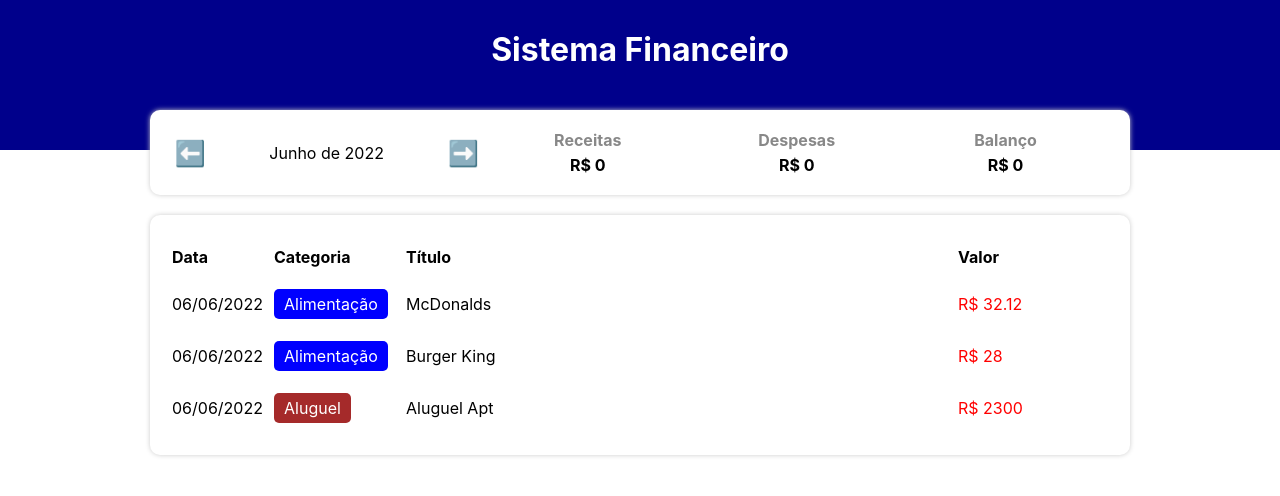
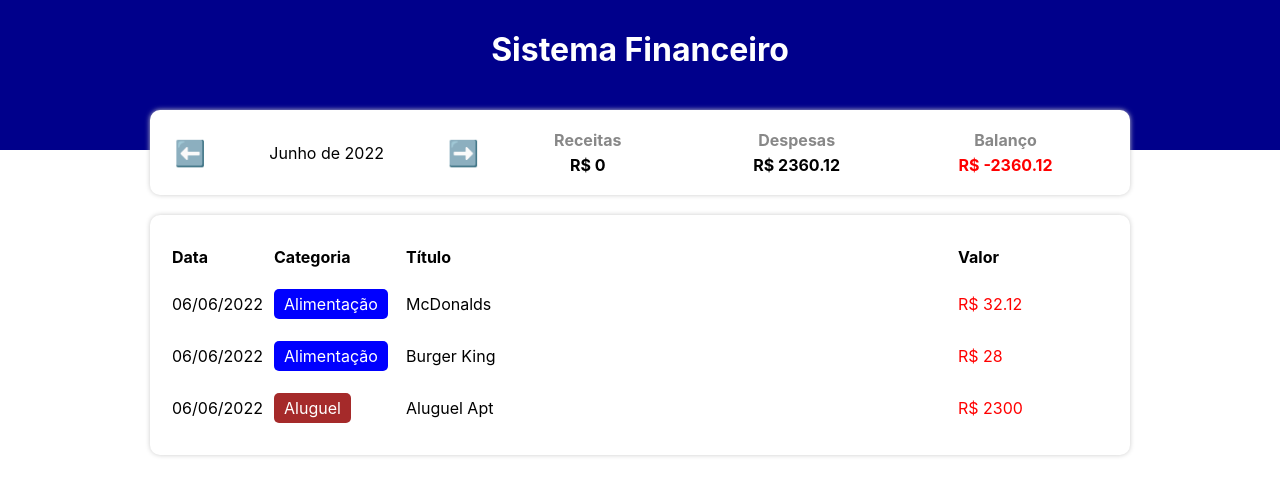
Before and after one commit to matheuspsb/finance, a React (Create React App) app: page / in a window 1280 px wide. Shown: the top 496 px of the page. Built offline with nearby package versions, Linux system fonts and the light colour scheme.

Commit message:
feat: adding color Prop

```diff
--- a/src/App.tsx
+++ b/src/App.tsx
@@ -19,6 +19,23 @@
   useEffect(()=>{
     setFilteredList( filterListByMonth(list, currentMonth) );
   }, [list, currentMonth]);
+
+  useEffect(()=>{
+    let incomeCount = 0;
+    let expenseCount = 0;
+
+    for(let i in filteredList) {
+      if(categories[filteredList[i].category].expense) {
+        expenseCount += filteredList[i].value;
+      } else {
+        incomeCount += filteredList[i].value;
+      }
+    }
+
+    setIncome(incomeCount);
+    setExpense(expenseCount);
+
+  },[filteredList]);
 
   const handleMonthChange = (newMonth: string) => {
     setCurrentMonth(newMonth);
--- a/src/components/InfoArea/index.tsx
+++ b/src/components/InfoArea/index.tsx
@@ -34,7 +34,11 @@
             <C.ResumeArea>
                 <ResumeItem title='Receitas' value={income} />
                 <ResumeItem title='Despesas' value={expense} />
-                <ResumeItem title='Balanço' value={income = expense} />
+                <ResumeItem
+                    title='Balanço'
+                    value={income - expense}
+                    color={(income - expense) < 0 ? 'red' : 'green'}
+                />
             </C.ResumeArea>
         </C.Container>
     );
--- a/src/components/ResumoItem/index.tsx
+++ b/src/components/ResumoItem/index.tsx
@@ -3,13 +3,14 @@
 type Props = {
     title: string;
     value: number;
+    color?: string;
 }
 
-export const ResumeItem = ({ title, value }: Props) => {
+export const ResumeItem = ({ title, value, color }: Props) => {
     return(
         <C.Container>
             <C.Title>{title}</C.Title>
-            <C.Info>R$ {value}</C.Info>
+            <C.Info color={color}>R$ {value}</C.Info>
         </C.Container>
     );
 }
--- a/src/components/ResumoItem/styles.ts
+++ b/src/components/ResumoItem/styles.ts
@@ -11,8 +11,8 @@
     margin-bottom: 5px;
 `;
 
-export const Info = styled.div`
+export const Info = styled.div<{ color?: string }>`
     text-align: center;
     font-weight: bold;
-    color: #000;
+    color: ${props => props.color ?? '#000'};
 `;
--- a/src/data/items.ts
+++ b/src/data/items.ts
@@ -1,8 +1,8 @@
 import { Item } from '../types/Item';
 
 export const items: Item[] = [
-    { date: new Date(2022, 5, 6), category: 'food', title: 'McDonalds', value: 32.12, },
-    { date: new Date(2022, 5, 6), category: 'food', title: 'Burger King', value: 28, },
-    { date: new Date(2022, 5, 6), category: 'rent', title: 'Aluguel Apt', value: 2300, },
-    { date: new Date(2022, 4, 6), category: 'salary', title: 'Salário ACME', value: 4500, }
+    { date: new Date(2022, 5, 6), category: 'food', title: 'McDonalds', value: 32.12 },
+    { date: new Date(2022, 5, 6), category: 'food', title: 'Burger King', value: 28 },
+    { date: new Date(2022, 5, 6), category: 'rent', title: 'Aluguel Apt', value: 2300 },
+    { date: new Date(2022, 4, 6), category: 'salary', title: 'Salário ACME', value: 4500 }
 ];
```
